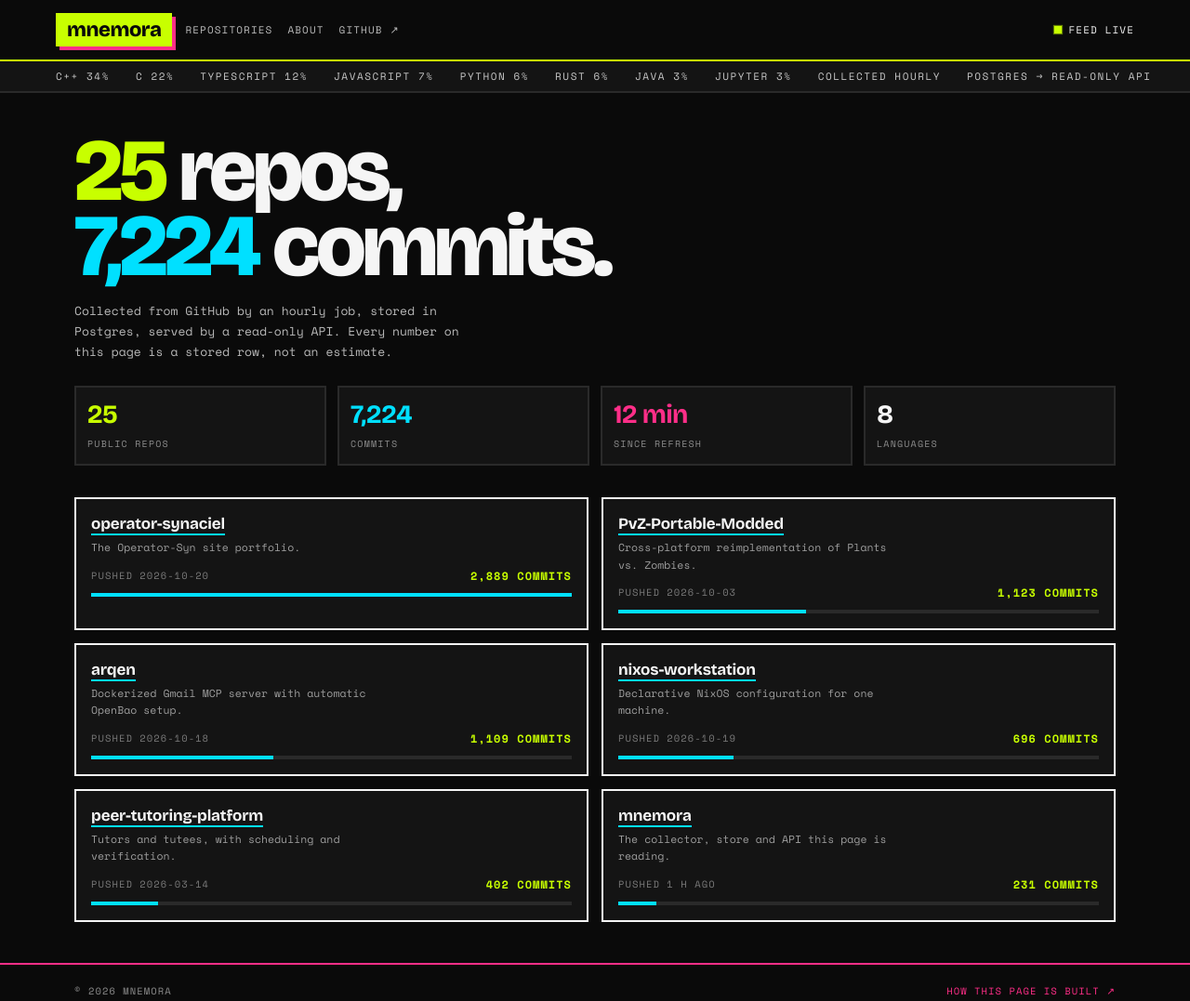
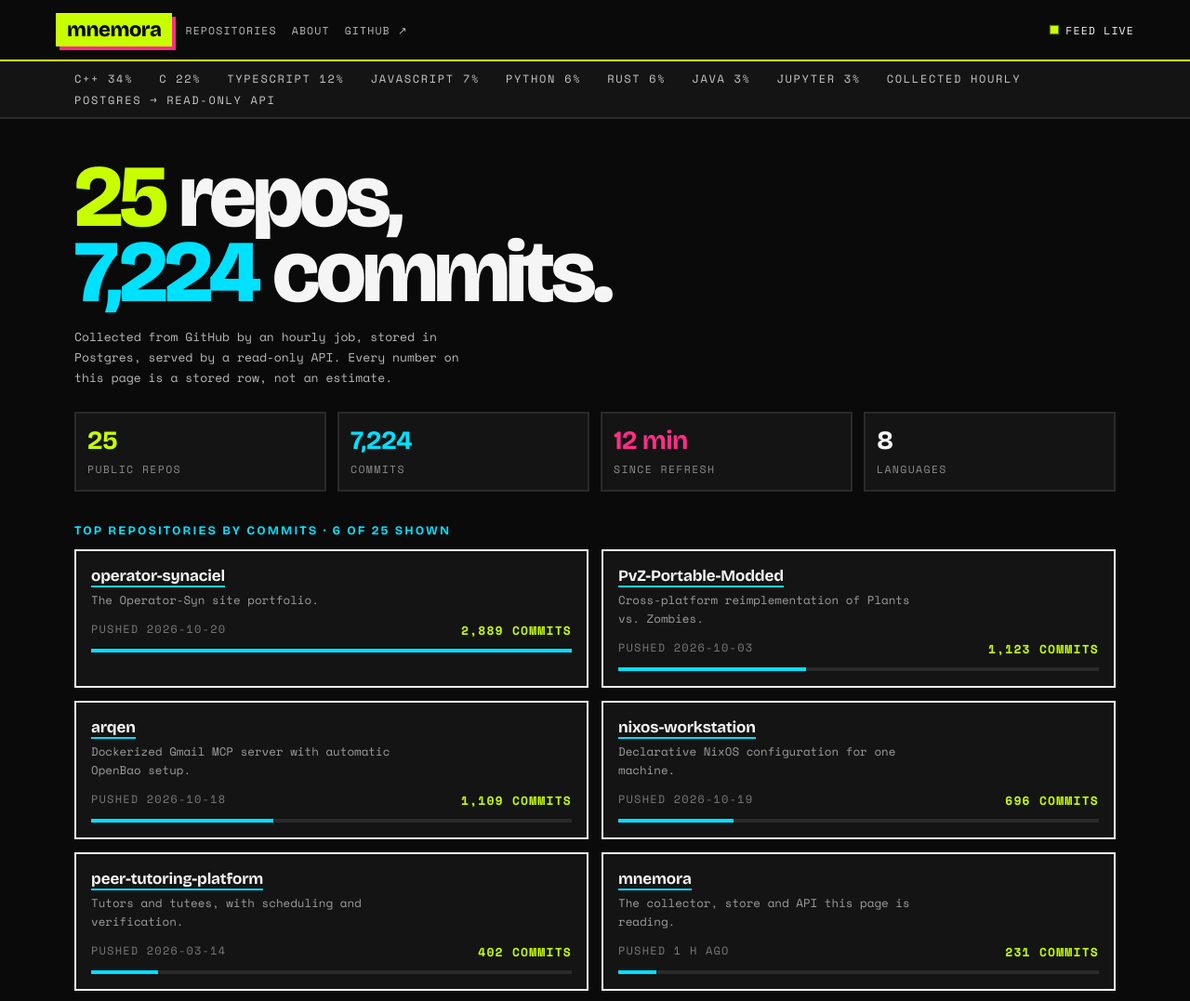
Before and after one commit to Operator-Syn/mnemora, a website: page frontend/design/worlds/b-night-signal.html in a window 1280 px wide. Shown: the top 1077 px of the page at 93% size. Drawn offline with nearby package versions, Linux system fonts and the light colour scheme.

Commit message:
design(web): comps pass the detector, and stop overclaiming
Detector clean after the first pass: paper-on-tomato was 2.9:1, Space Grotesk is a face
everyone uses, and the labels were 10px. Also fixed what a render check caught and the
detector cannot: A's ledger claimed 'newest push first' while unsorted and showed 8 of 25
rows unlabelled, B's static ticker clipped its last word mid-word, and C's legend left a
bar segment unexplained.

```diff
--- a/frontend/design/worlds/b-night-signal.html
+++ b/frontend/design/worlds/b-night-signal.html
@@ -20,14 +20,14 @@
   .bar{display:flex;align-items:center;gap:14px;padding:14px 0}
   .mark{font-family:"Bricolage Grotesque",sans-serif;font-weight:800;font-size:22px;letter-spacing:-.02em;text-transform:lowercase;
         background:var(--lime);color:var(--void);padding:5px 12px;box-shadow:4px 4px 0 var(--magenta)}
-  .status{margin-left:auto;display:flex;align-items:center;gap:8px;font-size:11px;text-transform:uppercase;letter-spacing:.1em}
+  .status{margin-left:auto;display:flex;align-items:center;gap:8px;font-size:11.5px;text-transform:uppercase;letter-spacing:.1em}
   .dot{width:8px;height:8px;background:var(--lime);box-shadow:0 0 0 0 rgba(200,255,0,.7);animation:pulse 2.4s infinite}
   @keyframes pulse{0%{box-shadow:0 0 0 0 rgba(200,255,0,.55)}70%{box-shadow:0 0 0 9px rgba(200,255,0,0)}100%{box-shadow:0 0 0 0 rgba(200,255,0,0)}}
-  nav{display:flex;gap:16px;font-size:11px;text-transform:uppercase;letter-spacing:.1em}
+  nav{display:flex;gap:16px;font-size:11.5px;text-transform:uppercase;letter-spacing:.1em}
   nav a{color:var(--white);text-decoration:none;opacity:.75}
   nav a:hover{opacity:1;color:var(--lime)}
-  .ticker{border-bottom:2px solid var(--line);overflow:hidden;background:var(--panel)}
-  .ticker-track{display:flex;gap:28px;padding:8px 0;white-space:nowrap;font-size:11px;letter-spacing:.14em;text-transform:uppercase;color:var(--lime)}
+  .ticker{border-bottom:2px solid var(--line);background:var(--panel)}
+  .ticker-track{display:flex;flex-wrap:wrap;gap:6px 28px;padding:10px 20px;font-size:12px;letter-spacing:.14em;text-transform:uppercase;color:var(--lime)}
   .ticker-track span{color:var(--white);opacity:.8}
   h1{font-family:"Bricolage Grotesque",sans-serif;font-weight:800;font-size:clamp(44px,7.4vw,104px);line-height:.86;
      letter-spacing:-.045em;margin:44px 0 16px;text-transform:none}
@@ -36,7 +36,7 @@
   .stats{display:grid;grid-template-columns:repeat(4,1fr);gap:12px;margin:0 0 34px}
   .stat{border:2px solid var(--line);background:var(--panel);padding:12px}
   .stat b{display:block;font-family:"Bricolage Grotesque",sans-serif;font-size:28px;letter-spacing:-.02em;color:var(--white)}
-  .stat span{font-size:10px;text-transform:uppercase;letter-spacing:.12em;color:#8C8C8C}
+  .stat span{font-size:11.5px;text-transform:uppercase;letter-spacing:.12em;color:#8C8C8C}
   .stat:nth-child(1) b{color:var(--lime)} .stat:nth-child(2) b{color:var(--cyan)}
   .stat:nth-child(3) b{color:var(--magenta)}
   .grid{display:grid;grid-template-columns:1fr 1fr;gap:14px}
@@ -45,13 +45,14 @@
   .card h3{font-family:"Bricolage Grotesque",sans-serif;font-size:17px;margin:0 0 6px;font-weight:700;letter-spacing:-.01em}
   .card h3 a{color:var(--white);text-decoration:none;border-bottom:2px solid var(--cyan)}
   .card h3 a:hover{color:var(--cyan)}
-  .card p{margin:0 0 12px;font-size:11.5px;line-height:1.6;color:#9E9E9E;max-width:44ch}
-  .meta{display:flex;justify-content:space-between;font-size:10.5px;text-transform:uppercase;letter-spacing:.1em;color:#7A7A7A}
-  .meta b{color:var(--lime);font-size:12px}
+  .card p{margin:0 0 12px;font-size:12.5px;line-height:1.6;color:#9E9E9E;max-width:44ch}
+  .meta{display:flex;justify-content:space-between;font-size:12px;text-transform:uppercase;letter-spacing:.1em;color:#7A7A7A}
+  .meta b{color:var(--lime);font-size:13px}
   .meter{display:block;height:4px;background:var(--line);margin:10px 0 0}
   .meter i{display:block;height:4px;background:var(--cyan)}
+  .section{font-family:"Bricolage Grotesque",sans-serif;font-size:13px;text-transform:uppercase;letter-spacing:.16em;color:var(--cyan);margin:0 0 12px}
   footer{margin-top:44px;border-top:2px solid var(--magenta);padding:20px 0}
-  footer .wrap{display:flex;justify-content:space-between;gap:14px;flex-wrap:wrap;font-size:10.5px;text-transform:uppercase;letter-spacing:.1em;color:#8C8C8C}
+  footer .wrap{display:flex;justify-content:space-between;gap:14px;flex-wrap:wrap;font-size:12px;text-transform:uppercase;letter-spacing:.1em;color:#8C8C8C}
   footer a{color:var(--magenta);text-decoration:none}
   @media(max-width:820px){.grid{grid-template-columns:1fr}.stats{grid-template-columns:1fr 1fr}nav{display:none}}
 </style>
@@ -84,6 +85,8 @@
     <div class="stat"><b>12 min</b><span>since refresh</span></div>
     <div class="stat"><b>8</b><span>languages</span></div>
   </div>
+
+  <h2 class="section">Top repositories by commits &middot; 6 of 25 shown</h2>
 
   <div class="grid">
     <article class="card">
```
Also changed, not shown: frontend/design/worlds/a-paper-ledger.html (+11 -10 lines), frontend/design/worlds/c-civic-poster.html (+8 -7 lines).
